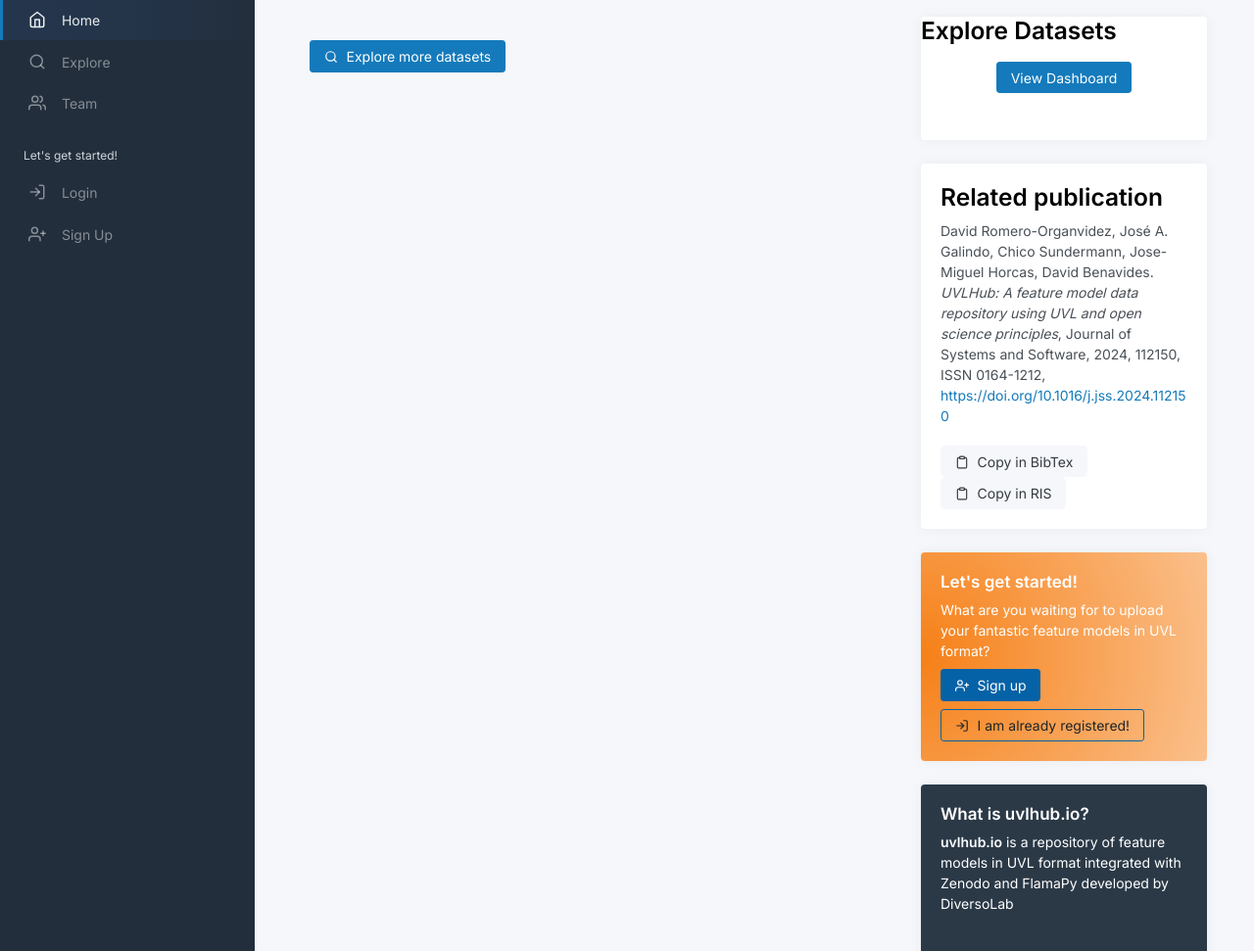
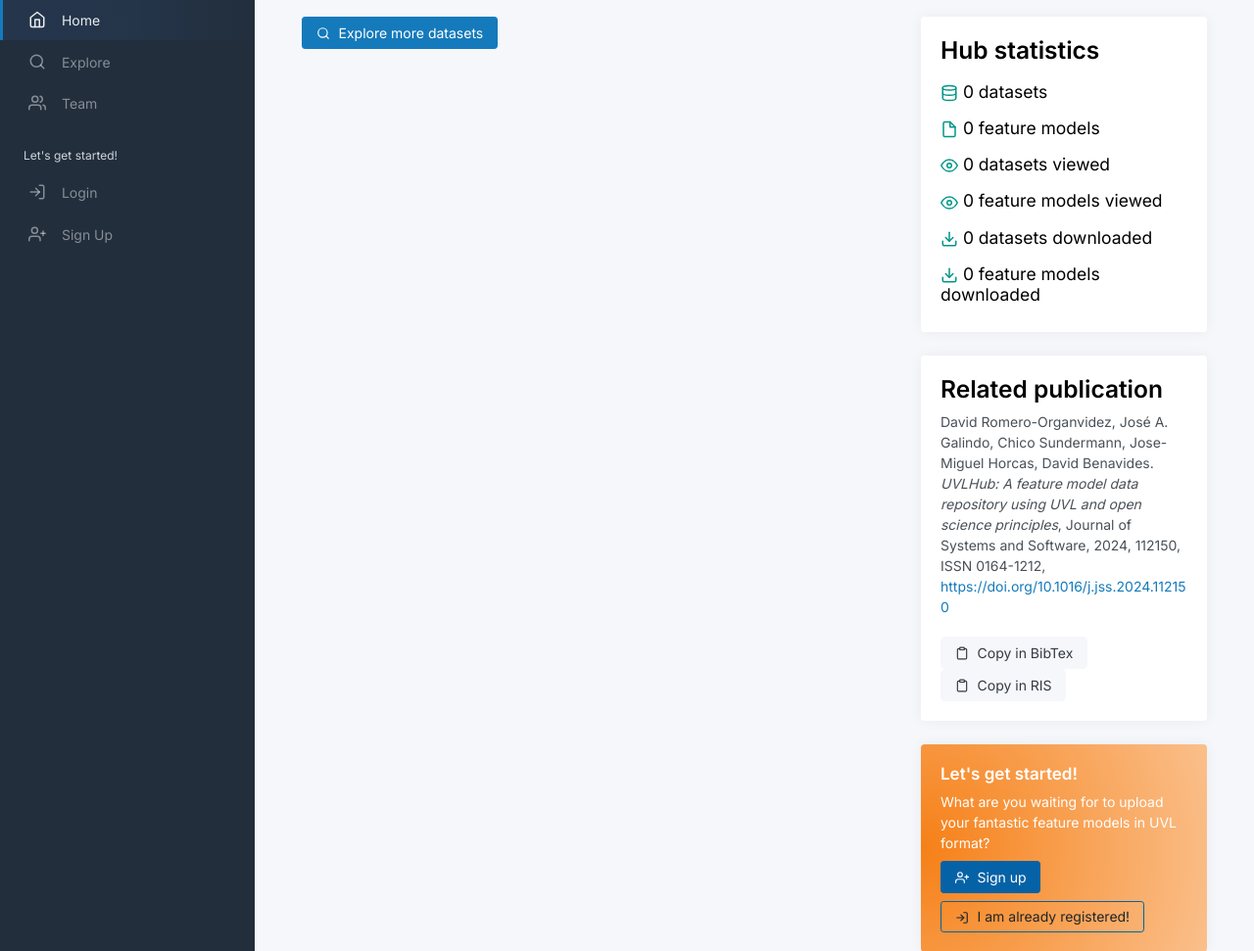
Before and after one commit to tomihc123/clone-mantecado-hub2, a Flask app: page / in a window 1280 px wide. Shown: the part 142-1113 px from the top of the page at 98% size. Run offline with Flask 3, Linux system fonts and the light colour scheme; data that the repository does not hold is empty; parts of the project's set-up code (start-up, migrations or seed data) failed here and were passed over; some libraries are stand-ins or nearby versions.

Commit message:
Revert "Add dashboard"

```diff
--- a/app/modules/public/routes.py
+++ b/app/modules/public/routes.py
@@ -1,11 +1,13 @@
 import logging
 
 from flask import render_template
+
 from app.modules.featuremodel.services import FeatureModelService
 from app.modules.public import public_bp
 from app.modules.dataset.services import DataSetService
 
 logger = logging.getLogger(__name__)
+
 
 @public_bp.route("/")
 def index():
@@ -13,29 +15,25 @@
     dataset_service = DataSetService()
     feature_model_service = FeatureModelService()
 
-    # Fetch dataset statistics
+    # Statistics: total datasets and feature models
     datasets_counter = dataset_service.count_synchronized_datasets()
     feature_models_counter = feature_model_service.count_feature_models()
+
+    # Statistics: total downloads
     total_dataset_downloads = dataset_service.total_dataset_downloads()
+    total_feature_model_downloads = feature_model_service.total_feature_model_downloads()
+
+    # Statistics: total views
     total_dataset_views = dataset_service.total_dataset_views()
+    total_feature_model_views = feature_model_service.total_feature_model_views()
 
-    # Render the main page
-    return render_template("public/index.html")
-
-@public_bp.route("/dashboard")
-def dashboard():
-    dataset_service = DataSetService()
-    feature_model_service = FeatureModelService()
-
-    # Fetch data for dashboard
-    datasets_counter = dataset_service.count_synchronized_datasets()
-    feature_models_counter = feature_model_service.count_feature_models()
-    total_dataset_downloads = dataset_service.total_dataset_downloads()
-    total_dataset_views = dataset_service.total_dataset_views()
-
-    # Pass data to the dashboard template
-    return render_template("public/dashboard.html",
-                           datasets_counter=datasets_counter,
-                           feature_models_counter=feature_models_counter,
-                           total_dataset_downloads=total_dataset_downloads,
-                           total_dataset_views=total_dataset_views)
+    return render_template(
+        "public/index.html",
+        datasets=dataset_service.latest_synchronized(),
+        datasets_counter=datasets_counter,
+        feature_models_counter=feature_models_counter,
+        total_dataset_downloads=total_dataset_downloads,
+        total_feature_model_downloads=total_feature_model_downloads,
+        total_dataset_views=total_dataset_views,
+        total_feature_model_views=total_feature_model_views
+    )
--- a/app/modules/public/templates/public/index.html
+++ b/app/modules/public/templates/public/index.html
@@ -5,6 +5,7 @@
 {% block content %}
 
     <h1 class="h2 mb-3">
+
         <b>Latest</b> datasets
     </h1>
 
@@ -17,9 +18,11 @@
                     <div class="card-body">
                         <div class="d-flex align-items-center justify-content-between">
                             <h2>
+
                                 <a href="{{ dataset.get_uvlhub_doi() }}">
                                     {{ dataset.ds_meta_data.title }}
                                 </a>
+
                             </h2>
                             <div>
                                 <span class="badge bg-secondary">{{ dataset.get_cleaned_publication_type() }}</span>
@@ -28,12 +31,15 @@
                         <p class="text-secondary">{{ dataset.created_at.strftime('%B %d, %Y at %I:%M %p') }}</p>
 
                         <div class="row mb-2">
+
                             <div class="col-12">
                                 <p class="card-text">{{ dataset.ds_meta_data.description }}</p>
                             </div>
+
                         </div>
 
                         <div class="row mb-2 mt-4">
+
                             <div class="col-12">
                                 {% for author in dataset.ds_meta_data.authors %}
                                     <p class="p-0 m-0">
@@ -47,9 +53,12 @@
                                     </p>
                                 {% endfor %}
                             </div>
+
+
                         </div>
 
                         <div class="row mb-2">
+
                             <div class="col-12">
                                 <a href="{{ dataset.get_uvlhub_doi() }}">{{ dataset.get_uvlhub_doi() }}</a>
                                  <div id="dataset_doi_uvlhub_{{ dataset.id }}" style="display: none">
@@ -60,23 +69,29 @@
                                style="cursor: pointer"
                                onclick="copyText('dataset_doi_uvlhub_{{ dataset.id }}')"></i>
                             </div>
+
+
+
                         </div>
 
                         <div class="row mb-2">
+
                             <div class="col-12">
                                 {% for tag in dataset.ds_meta_data.tags.split(',') %}
                                     <span class="badge bg-secondary">{{ tag.strip() }}</span>
                                 {% endfor %}
                             </div>
+
                         </div>
 
-                        <div class="row mt-4">
+                        <div class="row  mt-4">
                             <div class="col-12">
                                 <a href="{{ dataset.get_uvlhub_doi() }}" class="btn btn-outline-primary btn-sm"
                                    style="border-radius: 5px;">
                                     <i data-feather="eye" class="center-button-icon"></i>
                                     View dataset
                                 </a>
+
                                 <a href="/dataset/download/{{ dataset.id }}" class="btn btn-outline-primary btn-sm"
                                    style="border-radius: 5px;">
                                     <i data-feather="download" class="center-button-icon"></i>
@@ -85,64 +100,117 @@
                             </div>
                         </div>
 
+
                     </div>
                 </div>
             {% endfor %}
 
-            <a href="/explore" class="btn btn-primary mt-4 ms-2">
+            <a href="/explore" class="btn btn-primary">
                 <i data-feather="search" class="center-button-icon"></i>
                 Explore more datasets
             </a>
 
         </div>
 
-        <!-- Sidebar with Explore Datasets and Related Publication -->
         <div class="col-xl-4 col-lg-12 col-md-12 col-sm-12">
 
             <div class="row">
 
                 <div class="col-12">
+
                 <div class="card">
-                        <h1 class="h2 mb-3"><b>Explore Datasets</b></h1>
-                        <div class="text-center mb-5">
-                            <a href="{{ url_for('public.dashboard') }}" class="btn btn-primary">View Dashboard</a>
+
+                    <div class="card-body">
+
+                        <h2> <b>Hub statistics</b> </h2>
+
+                        <h1 class="h2 mb-3">
+
+                            <h4 class="h4 mb-3" class="stats-color">
+                                <i data-feather="database" class="align-middle mr-2 stats-color"></i>&nbsp;{{ datasets_counter }} datasets
+                            </h4>
+
+                            <h4 class="h4 mb-3" class="stats-color">
+                                <i data-feather="file" class="align-middle mr-2 stats-color"></i>&nbsp;{{ feature_models_counter }} feature models
+                            </h4>
+
+                            <h4 class="h4 mb-3" class="stats-color">
+                                <i data-feather="eye" class="align-middle mr-2 stats-color"></i>&nbsp;{{ total_dataset_views }} datasets viewed
+                            </h4>
+
+                            <h4 class="h4 mb-3" class="stats-color">
+                                <i data-feather="eye" class="align-middle mr-2 stats-color"></i>&nbsp;{{ total_feature_model_views }} feature models viewed
+                            </h4>
+
+                            <h4 class="h4 mb-3" class="stats-color">
+                                <i data-feather="download" class="align-middle mr-2 stats-color"></i>&nbsp;{{ total_dataset_downloads }} datasets downloaded
+                            </h4>
+
+                            <h4 class="h4" class="stats-color">
+                                <i data-feather="download" class="align-middle mr-2 stats-color"></i>&nbsp;{{ total_feature_model_downloads }} feature models downloaded
+                            </h4>
+
+                        </h1>
+
                     </div>
+
                 </div>
             </div>
 
                 <div class="col-12">
+
                     <div class="card">
+
                         <div class="card-body">
+
+
+
                             <h2> <b>Related publication</b> </h2>
+
                             David Romero-Organvidez, José A. Galindo, Chico Sundermann, Jose-Miguel Horcas, David Benavides.
                             <i>UVLHub: A feature model data repository using UVL and open science principles</i>,
-                            Journal of Systems and Software, 2024, 112150, ISSN 0164-1212,
+                            Journal of Systems and Software,
+                            2024,
+                            112150,
+                            ISSN 0164-1212,
                             <a href="https://doi.org/10.1016/j.jss.2024.112150" target="_blank">https://doi.org/10.1016/j.jss.2024.112150</a>
+
                         </div>
 
                         <div class="card-body mt-0 pt-0">
+
                             <button onclick="copyText('bibtex_cite')" class="btn btn-light" style="border-radius: 5px; margin-right: 10px">
                                 <i data-feather="clipboard" class="center-button-icon"></i>
                                 Copy in BibTex
                             </button>
+
                             <button onclick="copyText('ris_cite')" class="btn btn-light" style="border-radius: 5px;">
                                 <i data-feather="clipboard" class="center-button-icon"></i>
                                 Copy in RIS
                             </button>
+
                         </div>
+
                     </div>
+
+
                 </div>
 
                 {% if current_user.is_anonymous %}
+
                     <div class="col-12">
                         <div class="card card-welcome">
+
                             <h2 class="card-title card-title-light">
                                 Let's get started!
                             </h2>
 
                             <div class="card-body card-body-slim">
+
                                 What are you waiting for to upload your fantastic feature models in UVL format?
+
                                 <div class="row mt-2">
+
                                     <div class="col-12">
                                         <a href="/signup"
                                            class="btn btn-dark"
@@ -151,6 +219,7 @@
                                             Sign up
                                         </a>
                                     </div>
+
                                     <div class="col-12 mt-2">
                                         <a href="/login"
                                            class="btn btn-outline-dark" style=" border-color: #0662A6">
@@ -158,36 +227,53 @@
                                             I am already registered!
                                         </a>
                                     </div>
+
+                                </div>
+
+
+                            </div>
+
                         </div>
                     </div>
-                        </div>
-                    </div>
+
                 {% endif %}
 
                 <div class="col-12">
+
                     <div class="card card-dark">
+
                         <h2 class="card-title card-title-light">
                             What is <b>uvlhub.io</b>?
                         </h2>
+
                         <div class="card-body card-body-slim">
+
                             <strong>uvlhub.io</strong> is a repository of feature models in UVL format integrated with
                             Zenodo and FlamaPy developed by DiversoLab
+
                         </div>
 
                         <h2 class="card-title card-title-light">
                             Can I contribute?
                         </h2>
+
                         <div class="card-body card-body-slim">
+
                             Sure! You can make a fork of our official repository on GitHub,
                             create fantastic features and then make a pull request to us.
+
                             <br><br>
+
                             <a href="https://github.com/diverso-lab/uvlhub" target="_blank" class="btn btn-primary">
                                 Go to GitHub</a>
+
                         </div>
+
                     </div>
                 </div>
 
             </div>
+
 
         </div>
 
```
Also changed, not shown: app/modules/public/templates/public/dashboard.html (deleted, +0 -79 lines). Lines whose indentation alone changed are shown as unchanged.
